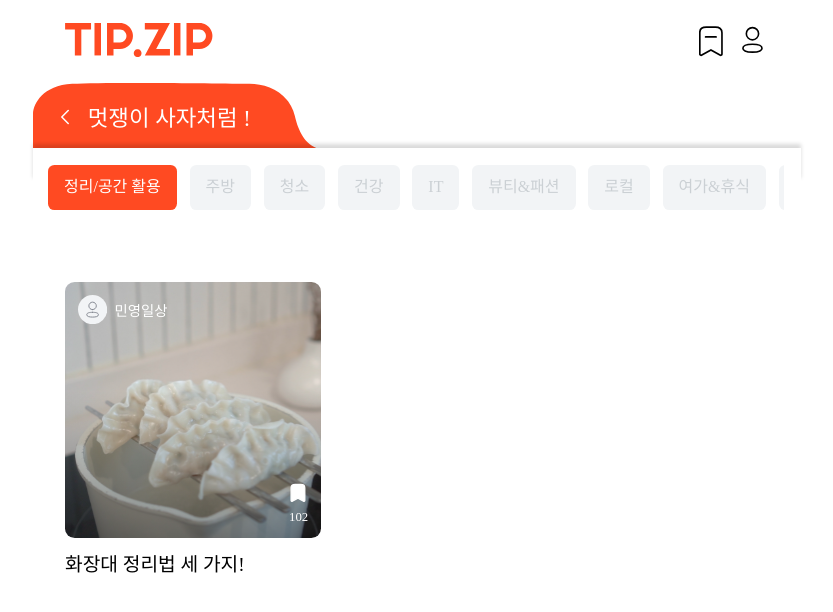
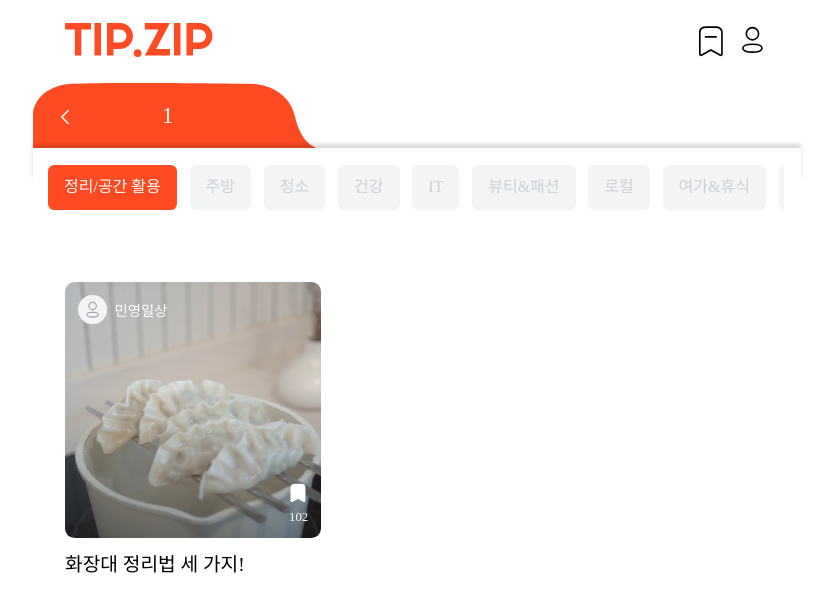
Before and after one commit to TIP-ZIP/TIPZIP_FE, a React (Vite) app: page /scrap/1/1 in a window 1280 px wide. Shown: the top 612 px of the page, without its empty margins (223-1056 px from the left). Built offline with nearby package versions, Linux system fonts and the light colour scheme; a web font is replaced by a local one.

Commit message:
fix(Scrap): 스크랩 폴더 클릭시 해당 폴더명 나오도록 수정

```diff
--- a/src/pages/scrap/ScrapPostView.Styled.ts
+++ b/src/pages/scrap/ScrapPostView.Styled.ts
@@ -51,7 +51,8 @@ export const HeaderBackground = styled.img`
 // 헤더 텍스트
 export const HeaderText = styled.div`
     position: absolute;
-    right: 5.1rem;
+    left: 45%;
+    transform: translateX(-50%);
     z-index: 1;
     color: white;
     ${({ theme }) => theme.fontStyles.Body2};
--- a/src/pages/scrap/ScrapPostView.tsx
+++ b/src/pages/scrap/ScrapPostView.tsx
@@ -6,10 +6,11 @@ import CategoryList from '../../components/home/CategoryList/CategoryList';
 import PostList from '../../components/home/PostList/PostList';
 import ScrapHeaderImage from '@assets/svgs/ScrapHeader.svg';
 import ArrowLeftWhite from '@assets/svgs/ArrowLeftWhite.svg';
-import { useNavigate } from 'react-router-dom';
+import { useNavigate, useParams } from 'react-router-dom';
 
 const ScrapPostView: React.FC = () => {
   const navigate = useNavigate();
+  const { categoryName } = useParams();
 
   // 카테고리 상태 관리
   const categories = [
@@ -50,7 +51,7 @@ const ScrapPostView: React.FC = () => {
               <img src={ArrowLeftWhite} alt="back" />
             </S.BackButton>
           </S.BackIconWrapper>
-          <S.HeaderText>멋쟁이 사자처럼 !</S.HeaderText>
+          <S.HeaderText>{categoryName}</S.HeaderText>
         </S.HeaderImageWrapper>
 
         <S.HeaderCategoryBar>
```
